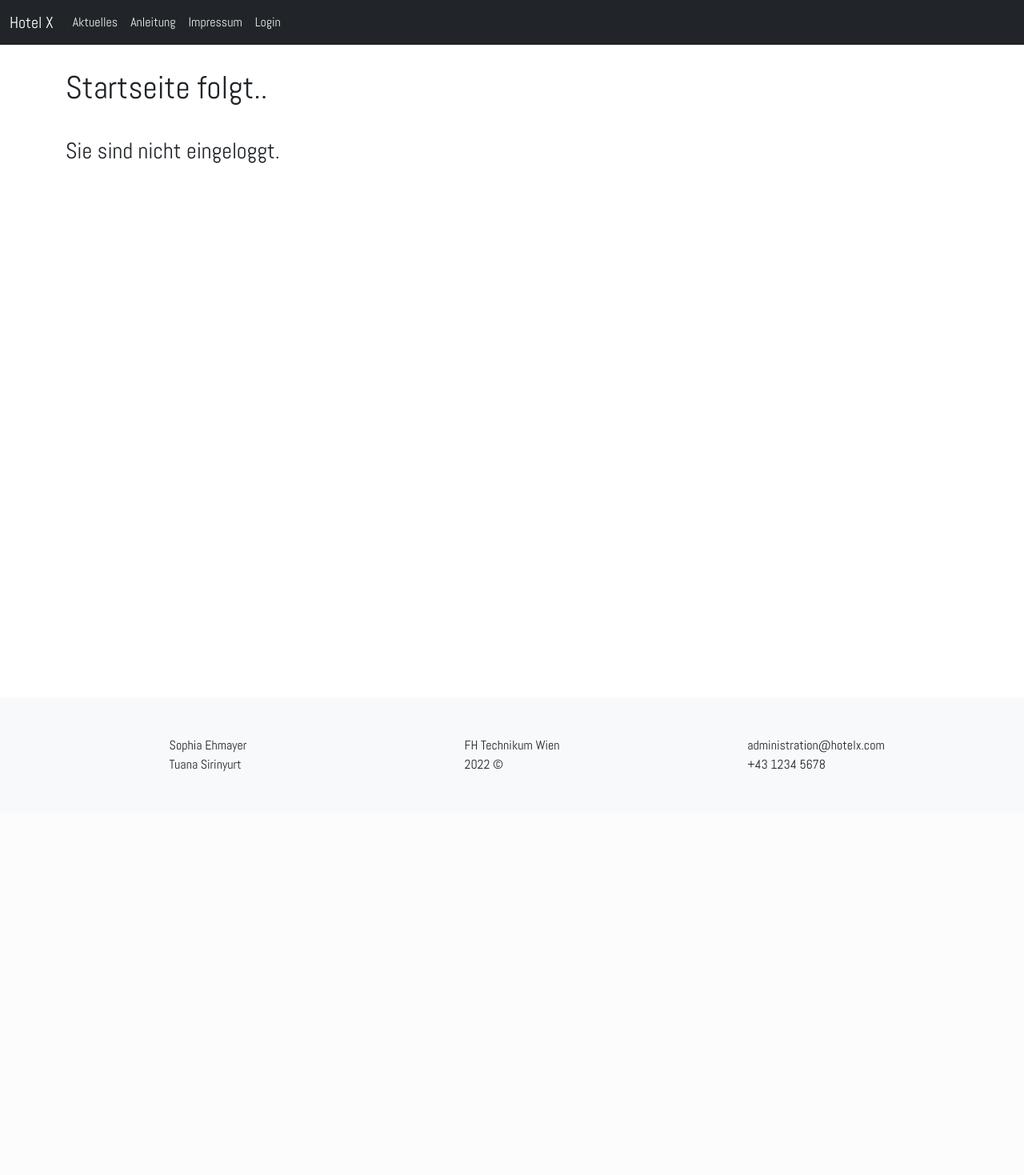
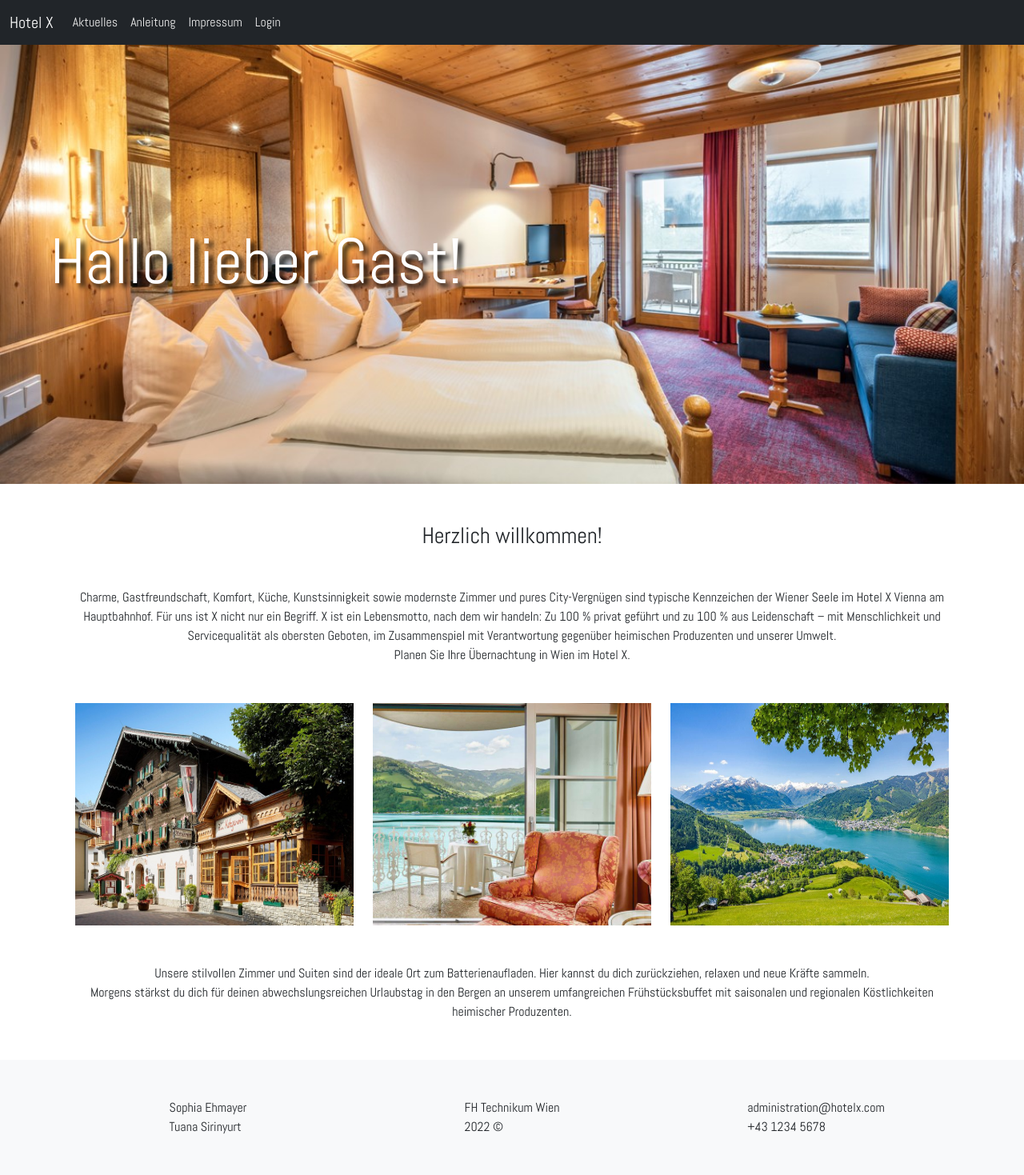
Before and after one commit to fatimatuana/webproj-main, a PHP site: page / in a window 1280 px wide. Shown: the whole page at 80% size. Before the commit the page ends 965 px from the top, so only its background shows below. Run offline with PHP 8.4, Linux system fonts and the light colour scheme.

Commit message:
homepage

```diff
--- a/css/style.css
+++ b/css/style.css
@@ -25,12 +25,6 @@ a:active {
   margin: 0.5em 0.1em;
   padding: 1em;
   box-shadow: 3px 3px 10px lightgray;
-}
-
-@media all and (min-width: 1124px) {
-  .container {
-    margin: 0px 5em;
-  }
 }
 
 .btn-primary-p {
@@ -70,3 +64,16 @@ header a:hover {
 h1 {
   padding: 30px 0px;
 }
+
+@media all and (min-width: 1124px) {
+  .container {
+    margin: 0px 5em;
+  }
+}
+
+.centeredOnImage {
+  position: absolute;
+  top: 50%;
+  left: 50%;
+  transform: translate(-50%, -50%);
+}
--- a/home.php
+++ b/home.php
@@ -1,14 +1,40 @@
 <body>
-    <div class="container">
-        <h1>Startseite folgt..</h1>
+
+<div style="position: relative; color: white;">
+    <img width="100%" src="./images/hotel-home.jpg"/>
+    <div style=" position: absolute; top: 50%;left: 25%;transform: translate(-50%, -50%); text-shadow: 5px 5px 6px #000000;">
+
+             <?php
+        if(isset($_SESSION["username"])) {
+        ?>
+        <h1 class="display-1">Hallo <?php echo $_SESSION["username"]; ?>!</h1>
+        <?php
+        }else echo "<h1 class='display-1'>Hallo lieber Gast!</h1>";
+        ?>
 
 
-         <?php
-        if(isset($_SESSION["username"])) {
-        ?>
-        Hallo <?php echo $_SESSION["username"]; ?>!. Klicke <a href="logout.php" tite="Logout">hier</a> um dich auszuloggen.
-        <?php
-        }else echo "<h3>Sie sind nicht eingeloggt.</h3>";
-        ?>
+</div>
+</div>
+
+    <div class="container text-center">
+        <h3 class="my-5">Herzlich willkommen!</h3>
+        <p>Charme, Gastfreundschaft, Komfort, Küche, Kunstsinnigkeit sowie modernste Zimmer und pures City-Vergnügen
+             sind typische Kennzeichen der Wiener Seele im Hotel X Vienna am Hauptbahnhof. Für uns ist X
+             nicht nur ein Begriff. X ist ein Lebensmotto, nach dem wir handeln: Zu 100 % privat geführt und zu 100 %
+             aus Leidenschaft – mit Menschlichkeit und Servicequalität als obersten Geboten, im Zusammenspiel mit Verantwortung
+             gegenüber heimischen Produzenten und unserer Umwelt.<br> Planen Sie Ihre Übernachtung in Wien im Hotel X.</p>
+
+        <div class="container mt-5">
+            <div class="row">
+                <img class="col-4" src="./images/hotel-fotos-1.jpg">
+                <img class="col-4" src="./images/hotel-fotos-2.jpg">
+                <img class="col-4" src="./images/hotel-fotos-3.jpg">
+            </div>
+        </div>
+
+        <p class="my-5">Unsere stilvollen Zimmer und Suiten sind der ideale Ort zum Batterienaufladen.
+            Hier kannst du dich zurückziehen, relaxen und neue Kräfte sammeln. <br>Morgens stärkst du dich für deinen abwechslungsreichen Urlaubstag in den Bergen
+             an unserem umfangreichen Frühstücksbuffet mit saisonalen und regionalen Köstlichkeiten heimischer Produzenten.</p>
     </div>
+
 </body>
```
Also changed, not shown: images/hotel-fotos-1.jpg (added), images/hotel-fotos-2.jpg (added), images/hotel-fotos-3.jpg (added), images/hotel-home.jpg.
